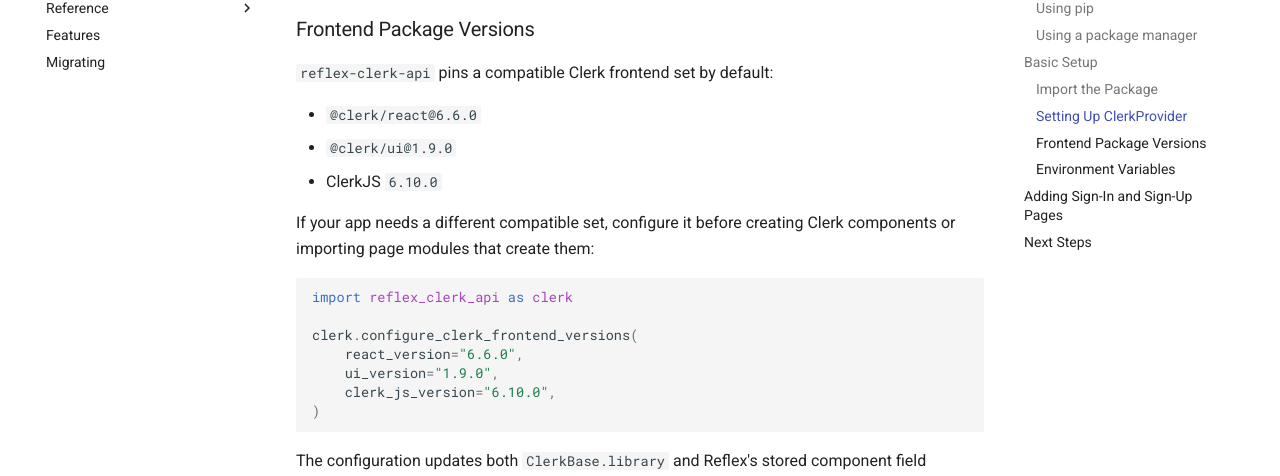
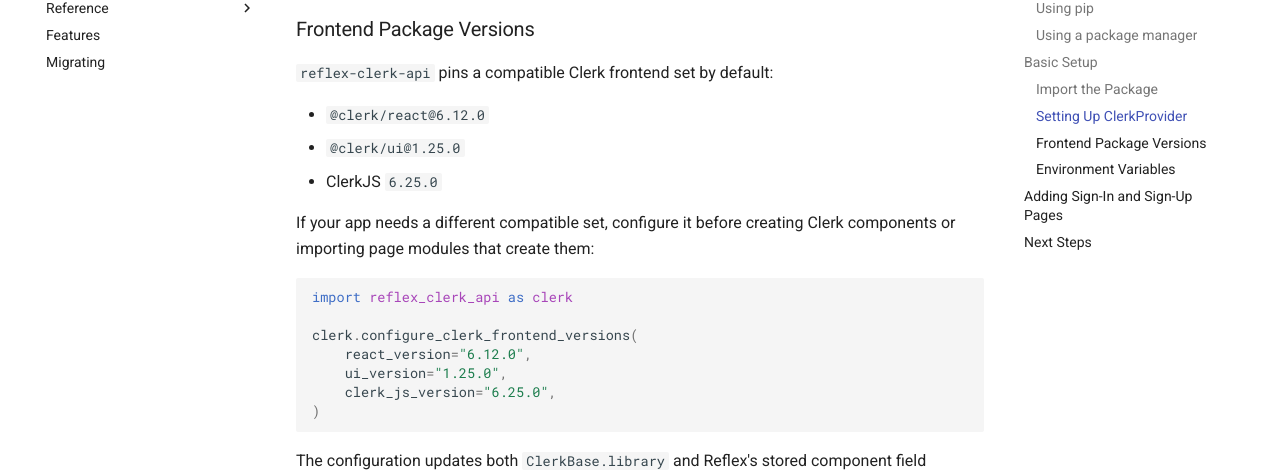
Before and after one commit to snap-analytics/reflex-clerk-api, an MkDocs documentation site: the page built from docs/getting_started.md, in a window 1280 px wide and 900 px high, scrolled down 2202 px. Shown: the part 154-630 px from the top of the window. Built offline with MkDocs 1.6.1 and Material for MkDocs 9.7.7, drawn with Linux system fonts in a browser that asks for light colours; comment, search, counter and statistics services are not loaded.

Commit message:
Bump Clerk frontend and backend dependencies to latest.
Align default frontend pins with Core 3 and upgrade clerk-backend-api to v6 for the latest Clerk API support.

````diff
--- a/docs/getting_started.md
+++ b/docs/getting_started.md
@@ -105,9 +105,9 @@
 
 `reflex-clerk-api` pins a compatible Clerk frontend set by default:
 
-- `@clerk/react@6.6.0`
-- `@clerk/ui@1.9.0`
-- ClerkJS `6.10.0`
+- `@clerk/react@6.12.0`
+- `@clerk/ui@1.25.0`
+- ClerkJS `6.25.0`
 
 If your app needs a different compatible set, configure it before creating Clerk components or importing page modules that create them:
 
@@ -115,9 +115,9 @@
 import reflex_clerk_api as clerk
 
 clerk.configure_clerk_frontend_versions(
-    react_version="6.6.0",
-    ui_version="1.9.0",
-    clerk_js_version="6.10.0",
+    react_version="6.12.0",
+    ui_version="1.25.0",
+    clerk_js_version="6.25.0",
 )
 ```
 
--- a/pyproject.toml
+++ b/pyproject.toml
@@ -29,7 +29,7 @@
 
 dependencies = [
     "authlib>=1.5.1",
-    "clerk-backend-api>=5.0.0",
+    "clerk-backend-api>=6.0.0",
     "reflex>=0.8.0",
 ]
 
````
Also changed, not shown: README.md (+1 -1 lines), 2 other files.
